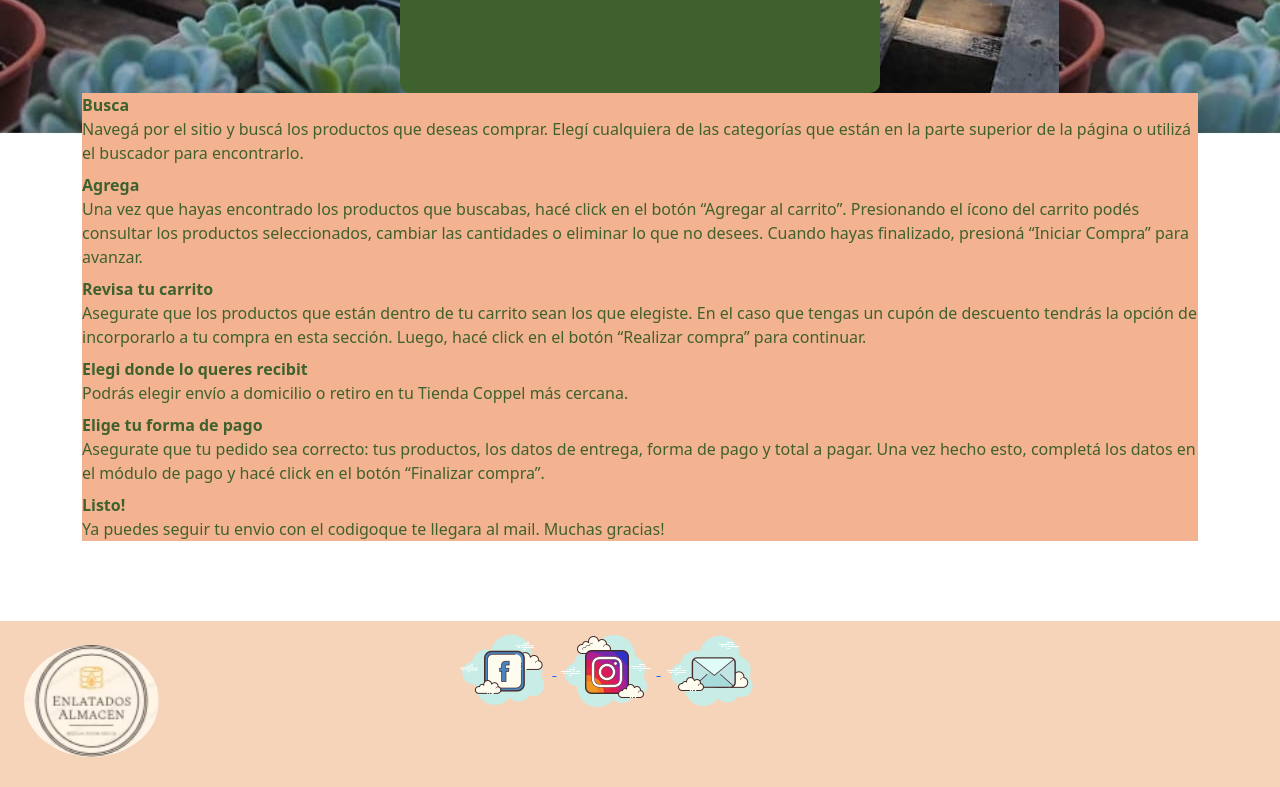
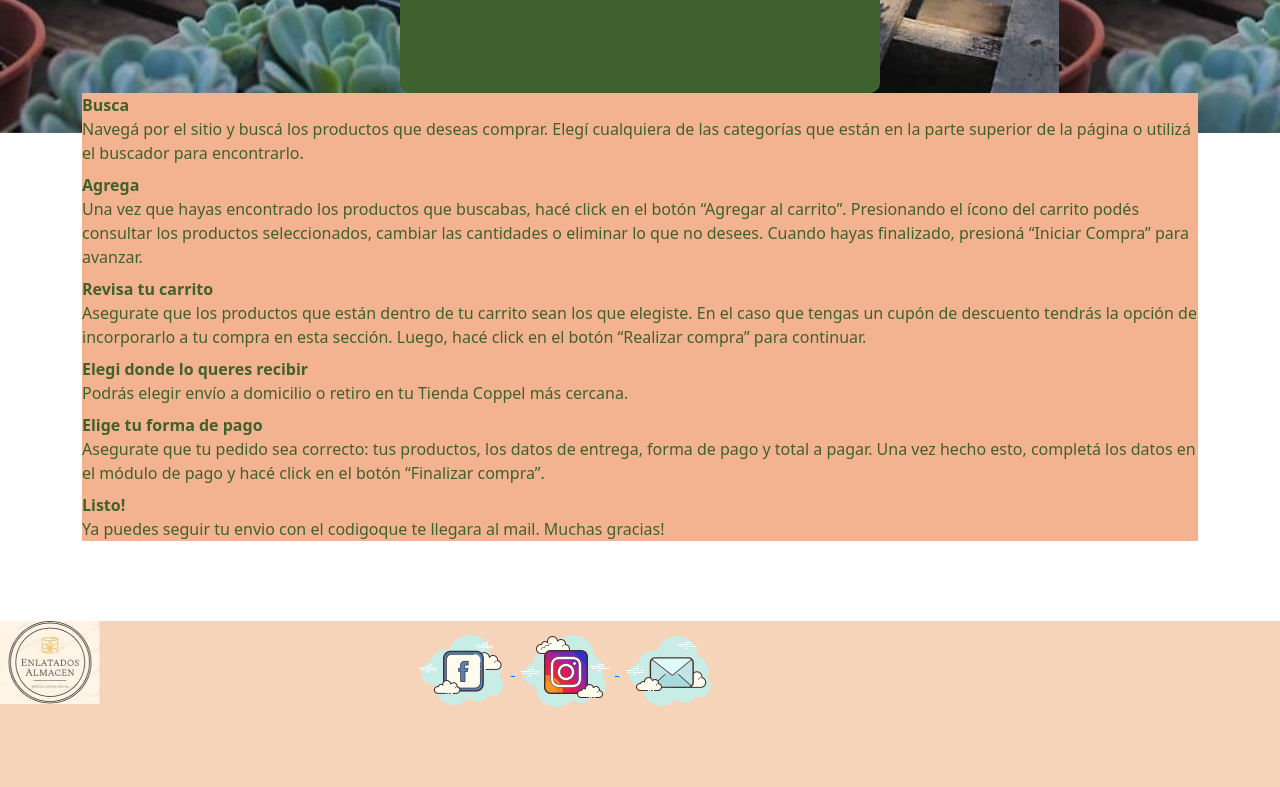
Before and after one commit to JHolzmann/preentrega3, a website: page pages/buy.html in a window 1280 px wide. Shown: the part 775-1562 px from the top of the page. Drawn offline with Linux system fonts and the light colour scheme; grey boxes are pictures that could not be loaded; a web font is replaced by a local one.

Commit message:
enlasando main a los head

```diff
--- a/pages/buy.html
+++ b/pages/buy.html
@@ -5,7 +5,7 @@
     <meta name="viewport" content="width=device-width, initial-scale=1.0">
     <title>Cómo comprar</title>
     <link rel="stylesheet" href="../css/bootstrap.min.css">
-    <link rel="stylesheet" href="../css/style.css">
+    <link rel="stylesheet" href="../css/main.css">
     <link rel="preconnect" href="https://fonts.googleapis.com">
     <link rel="preconnect" href="https://fonts.gstatic.com" crossorigin>
     <link href="https://fonts.googleapis.com/css2?family=Fira+Sans:wght@400;600;700;900&family=Flamenco&family=Merriweather:wght@400;700;900&family=Montserrat:ital,wght@0,100..900;1,100..900&family=Oleo+Script:wght@400;700&family=Roboto:ital,wght@0,400;0,500;0,700;0,900;1,400&display=swap" rel="stylesheet">
@@ -85,7 +85,7 @@
                             <dt>Revisa tu carrito</dt>
                             <dd>Asegurate que los productos que están dentro de tu carrito sean los que elegiste. En el caso que tengas un cupón de descuento tendrás la opción de incorporarlo a tu compra en esta sección.
                             Luego, hacé click en el botón “Realizar compra” para continuar.</dd>
-                            <dt>Elegi donde lo queres recibit</dt>
+                            <dt>Elegi donde lo queres recibir</dt>
                             <dd>Podrás elegir envío a domicilio o retiro en tu Tienda Coppel más cercana.</dd>
                             <dt>Elige tu forma de pago</dt>
                             <dd>Asegurate que tu pedido sea correcto: tus productos, los datos de entrega, forma de pago y total a pagar. Una vez hecho esto, completá los datos en el módulo de pago y hacé click en el botón “Finalizar compra”.</dd>
```
Also changed, not shown: pages/care.html (+1 -1 lines), pages/products.html (+1 -1 lines), pages/qs.html (+1 -1 lines), 1 other file.
